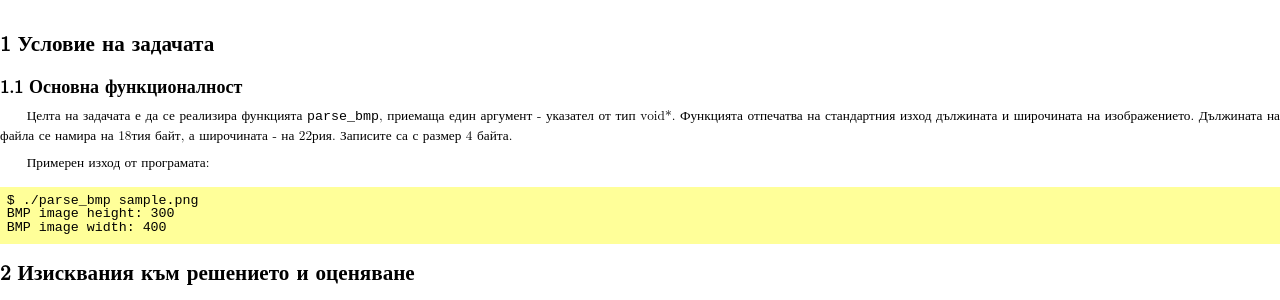
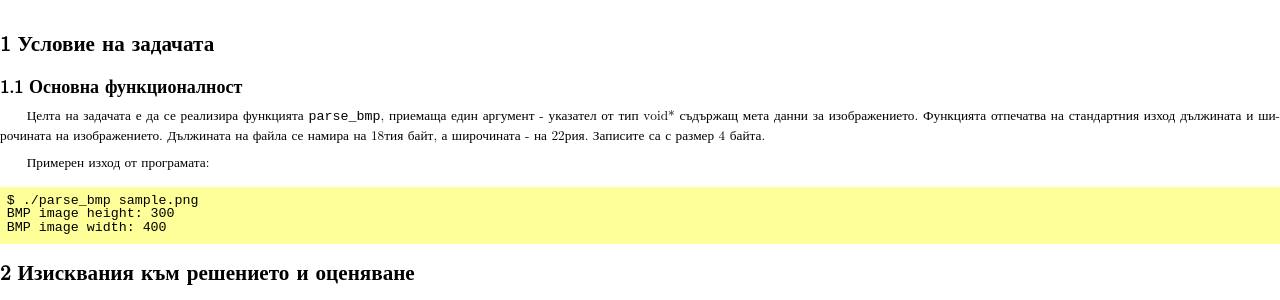
Before and after one commit to elsys/os-homeworks, a Jekyll site: the page built from _tasks/2017-2018/2017-10-02-bmp.md, in a window 1280 px wide. Shown: the part 888-1188 px from the top of the page. Built offline with Jekyll 4.4.1, drawn with Linux system fonts in a browser that asks for light colours.

Commit message:
Updated BMP task info,

````diff
--- a/_tasks/2017-2018/2017-10-02-bmp.md
+++ b/_tasks/2017-2018/2017-10-02-bmp.md
@@ -6,7 +6,7 @@ title:  "Задача №1: Реализация на команда за изв
 
    0. Основна функционалност
 
-      Целта на задачата е да се реализира функцията `{{ page.func }}`, приемаща един аргумент - указател от тип void*. Функцията отпечатва на стандартния изход дължината и широчината на изображението. Дължината на файла се намира на 18тия байт, а широчината - на 22рия. Записите са с размер 4 байта.
+      Целта на задачата е да се реализира функцията `{{ page.func }}`, приемаща един аргумент - указател от тип void* съдържащ мета данни за изображението. Функцията отпечатва на стандартния изход дължината и широчината на изображението. Дължината на файла се намира на 18тия байт, а широчината - на 22рия. Записите са с размер 4 байта.
 
       Примерен изход от програмата:
       ```
````
